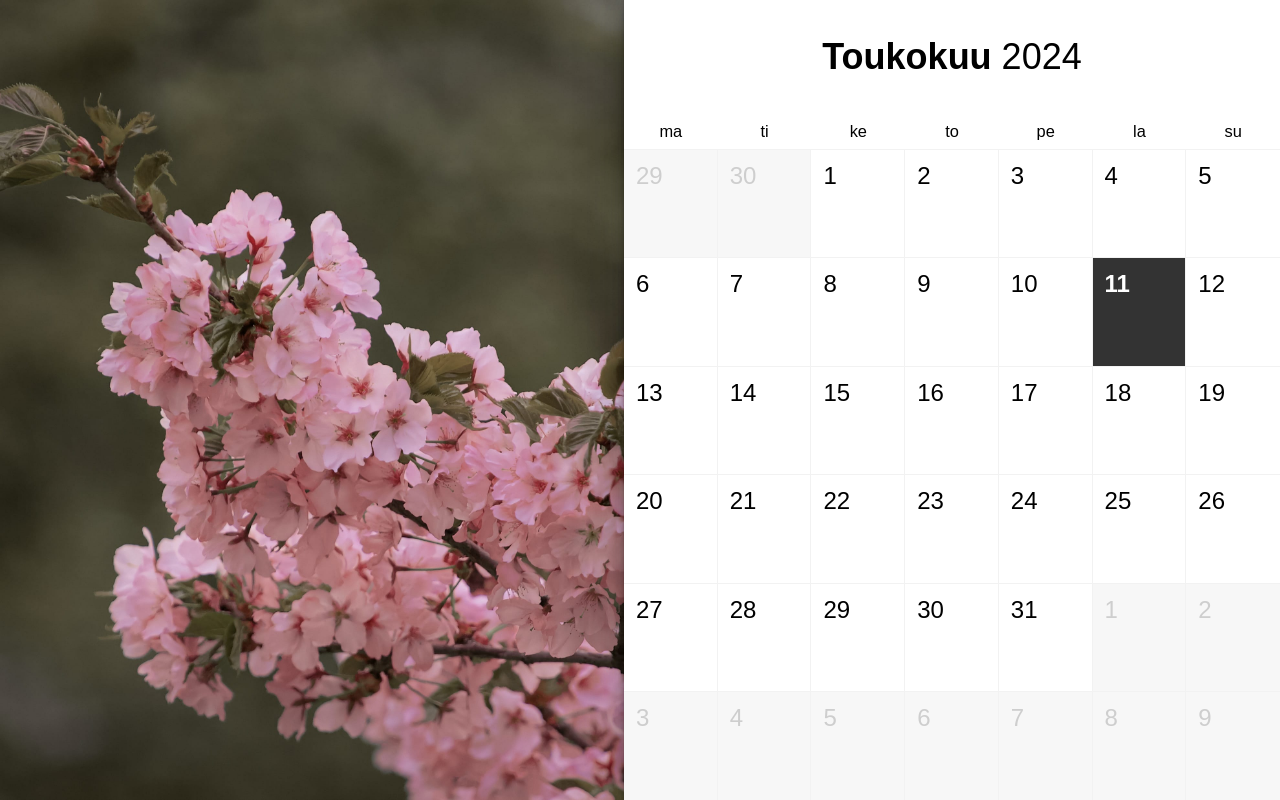
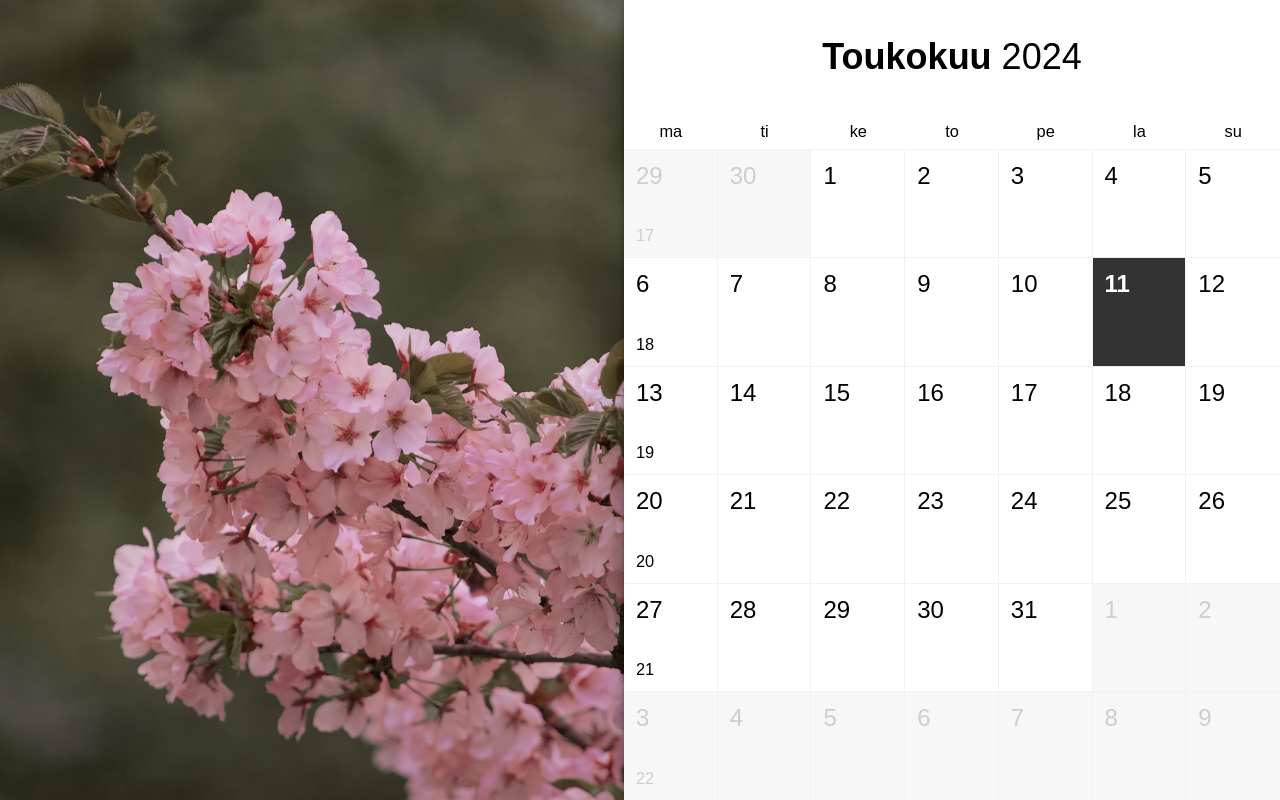
Before and after one commit to tu0m/kalenteri, a React (Vite) app: page / in a window 1280 px wide. Built offline with nearby package versions, Linux system fonts and the light colour scheme.

Commit message:
Add week numbers

```diff
--- a/src/CalendarGrid.jsx
+++ b/src/CalendarGrid.jsx
@@ -23,6 +23,25 @@ export default function CalendarGrid({ date }) {
         return days.map(date => formatter.format(date));
     }
 
+    // https://www.geeksforgeeks.org/calculate-current-week-number-in-javascript/
+    function getWeekNumber(date) {
+        const currentDate = new Date(date);
+        const januaryFirst = new Date(currentDate.getFullYear(), 0, 1);
+        const daysToNextMonday = (januaryFirst.getDay() === 1) ? 0 : (7 - januaryFirst.getDay()) % 7;
+        const nextMonday = new Date(currentDate.getFullYear(), 0, januaryFirst.getDate() + daysToNextMonday);
+
+        return (currentDate < nextMonday)
+            ? 52
+            : (currentDate > nextMonday
+                ? Math.ceil((currentDate - nextMonday) / (24 * 3600 * 1000) / 7)
+                : 1);
+    }
+
+    // TODO: add support for sundays as well
+    function isMonday(date) {
+        return new Date(date).getDay() == 1
+    }
+
     // first row
     for (let day of getWeekdays()) {
         gridContent.push(<div key={day}><h2 className='font-s'>{day}</h2></div>)
@@ -34,29 +53,50 @@ export default function CalendarGrid({ date }) {
 
     // prev month
     for (let i = currMonthStart - 1; i >= 0; i--) {
-        let prevMonthDate = `${month == 0 ? year - 1 : year}-${twoDigits(month == 1 ? 12 : month - 1)}-${twoDigits(daysInPrevMonth - i)}`
+        const prevMonthDate = `${month == 0 ? year - 1 : year}-${twoDigits(month == 1 ? 12 : month - 1)}-${twoDigits(daysInPrevMonth - i)}`
+        const props = {
+            key: prevMonthDate,
+            date: prevMonthDate,
+            isPassive: true,
+            ...(isMonday(prevMonthDate) && { weekNo: getWeekNumber(prevMonthDate) })
+        }
+
         gridContent.push(
-            <GridCell key={prevMonthDate} date={prevMonthDate} isPassive='true'></GridCell>
+            <GridCell {...props}></GridCell>
         )
     }
 
     // curr month
     for (let i = 1; i <= daysInCurrMonth; i++) {
-        let currMonthDate = `${year}-${twoDigits(month)}-${twoDigits(i)}`
+        const currMonthDate = `${year}-${twoDigits(month)}-${twoDigits(i)}`
+        const props = {
+            key: currMonthDate,
+            date: currMonthDate,
+            isToday: currMonthDate == date,
+            ...(isMonday(currMonthDate) && { weekNo: getWeekNumber(currMonthDate) })
+        }
+
         gridContent.push(
-            <GridCell key={currMonthDate} date={currMonthDate} isToday={currMonthDate == date}></GridCell>
+            <GridCell {...props}></GridCell>
         )
     }
 
     //next month
     for (let i = 1; gridContent.length < gridSize; i++) {
-        let nextMonthDate = `${month == 12 ? year + 1 : year}-${twoDigits(month == 12 ? 1 : month + 1)}-${twoDigits(i)}`
+        const nextMonthDate = `${month == 12 ? year + 1 : year}-${twoDigits(month == 12 ? 1 : month + 1)}-${twoDigits(i)}`
+        const props = {
+            key: nextMonthDate,
+            date: nextMonthDate,
+            isPassive: true,
+            ...(isMonday(nextMonthDate) && { weekNo: getWeekNumber(nextMonthDate) })
+        }
+
         gridContent.push(
-            <GridCell key={nextMonthDate} date={nextMonthDate} isPassive='true'></GridCell>
+            <GridCell {...props}></GridCell>
         )
     }
 
-    function GridCell({ date, isPassive = null, isToday = null }) {
+    function GridCell({ date, isPassive = false, isToday = false, weekNo = null }) {
 
         return (
             <div id={date} className={`${isToday ? 'today' : ''}${isPassive ? 'passive' : ''}`}>
@@ -66,8 +106,9 @@ export default function CalendarGrid({ date }) {
                 <div className='mid'>
                     {/* nimipäivä and holiday here */}
                 </div>
-                <div className='btm'>
+                <div className='btm font-s'>
                     {/* weather and week no here */}
+                    {weekNo && <p>{weekNo}</p>}
                 </div>
             </div>
         )
```
